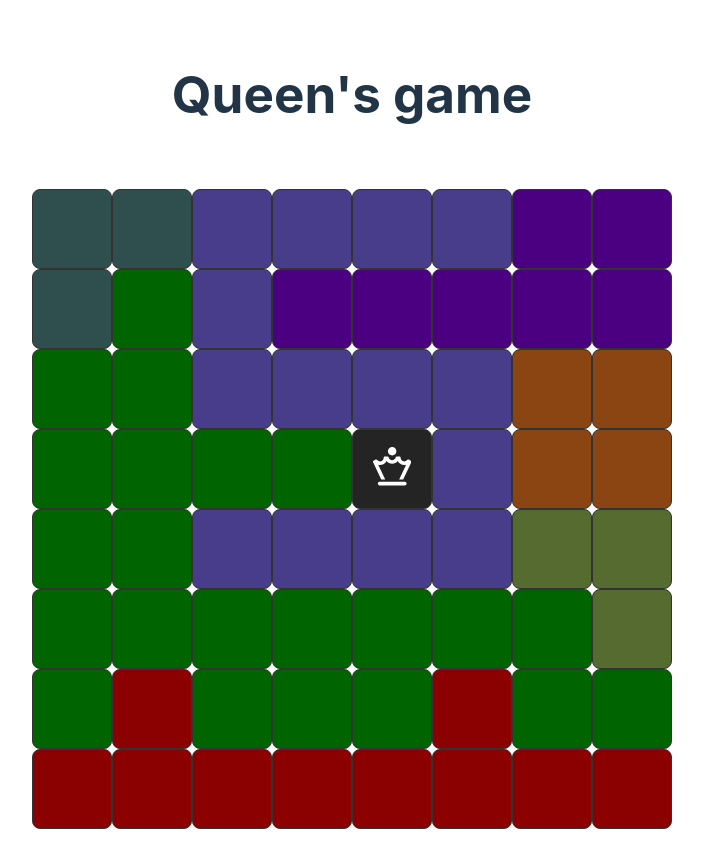
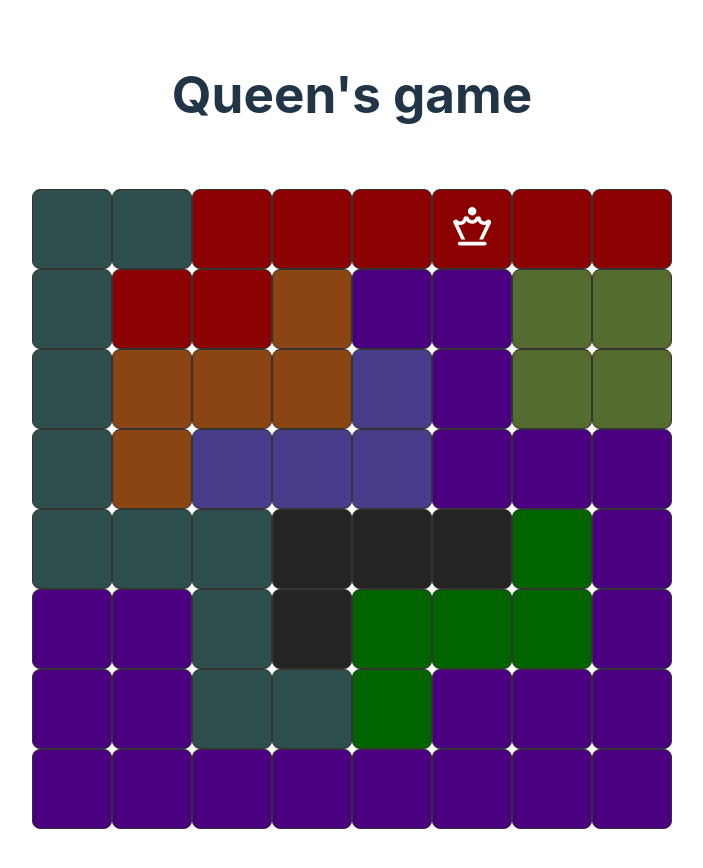
Before and after one commit to Jose-Tejero/queensgame, a React (Vite) app: page / in a window 1280 px wide. Shown: the top 868 px of the page, without its empty margins (288-991 px from the left). Built offline with nearby package versions, Linux system fonts and the light colour scheme.

Commit message:
Nuevo mapa 95

```diff
--- a/src/App.jsx
+++ b/src/App.jsx
@@ -4,7 +4,7 @@ import RowElement from './components/RowElement';
 
 function App() {
   const initialQueens = [
-    { indexRow: 4, indexCol: 5 },
+    { indexRow: 1, indexCol: 6 },
   ];
 
   const [matrix, setMatrix] = useState(8);
--- a/src/components/RowElement.jsx
+++ b/src/components/RowElement.jsx
@@ -1,10 +1,7 @@
 import * as React from 'react';
 import Cell from './Cell';
 import { useEffect } from 'react';
-import mapa74 from '../maps/mapa74';
-import mapa93 from '../maps/mapa93';
-import mapa94 from '../maps/mapa94';
-import mapaPrototipo from '../maps/mapaPrototipo';
+import mapa95 from '../maps/mapa95';
 
 function RowElement({
   numCells,
@@ -62,10 +59,10 @@ function RowElement({
           isRowForbidden={isRowForbidden}
           isColForbidden={isColForbidden(index + 1)}
           isCornerForbidden={handleSetCornerForbidden(indexRow + 1, index + 1)}
-          color={mapa74[indexRow][index]}
+          color={mapa95[indexRow][index]}
           inicialState={handleQueenInicialState(indexRow, index)}
           isBlocked={handleQueenInicialState(indexRow, index)}
-          isColorForbidden={isColorForbidden(mapa74[indexRow][index])}
+          isColorForbidden={isColorForbidden(mapa95[indexRow][index])}
         />
       ))}
     </div>
--- a/src/maps/mapa74.js
+++ b/src/maps/mapa74.js
@@ -7,7 +7,7 @@
 // '#4B0082' // Indigo
 // '#006400' // Dark Green
 
-const mapa93 = [
+const mapa74 = [
   ['#2F4F4F', '#2F4F4F', '#483D8B', '#483D8B', '#483D8B', '#483D8B', '#4B0082', '#4B0082'],
   ['#2F4F4F', '#006400', '#483D8B', '#4B0082', '#4B0082', '#4B0082', '#4B0082', '#4B0082'],
   ['#006400', '#006400', '#483D8B', '#483D8B', '#483D8B', '#483D8B', '#8B4513', '#8B4513'],
@@ -18,4 +18,4 @@ const mapa93 = [
   ['#8B0000', '#8B0000', '#8B0000', '#8B0000', '#8B0000', '#8B0000', '#8B0000', '#8B0000']
 ];
 
-export default mapa93;
+export default mapa74;
--- /dev/null
+++ b/src/maps/mapa95.js
@@ -0,0 +1,21 @@
+// '#2F4F4F' // Dark Slate Gray
+// '#8B0000' // Dark Red
+// '#556B2F' // Dark Olive Green
+// '#8B4513' // Saddle Brown
+// '#242424' // Dark Gray (custom)
+// '#483D8B' // Dark Slate Blue
+// '#4B0082' // Indigo
+// '#006400' // Dark Green
+
+const mapa94 = [
+  ['#2F4F4F', '#2F4F4F', '#8B0000', '#8B0000', '#8B0000', '#8B0000', '#8B0000', '#8B0000'],
+  ['#2F4F4F', '#8B0000', '#8B0000', '#8B4513', '#4B0082', '#4B0082', '#556B2F', '#556B2F'],
+  ['#2F4F4F', '#8B4513', '#8B4513', '#8B4513', '#483D8B', '#4B0082', '#556B2F', '#556B2F'],
+  ['#2F4F4F', '#8B4513', '#483D8B', '#483D8B', '#483D8B', '#4B0082', '#4B0082', '#4B0082'],
+  ['#2F4F4F', '#2F4F4F', '#2F4F4F', '#242424', '#242424', '#242424', '#006400', '#4B0082'],
+  ['#4B0082', '#4B0082', '#2F4F4F', '#242424', '#006400', '#006400', '#006400', '#4B0082'],
+  ['#4B0082', '#4B0082', '#2F4F4F', '#2F4F4F', '#006400', '#4B0082', '#4B0082', '#4B0082'],
+  ['#4B0082', '#4B0082', '#4B0082', '#4B0082', '#4B0082', '#4B0082', '#4B0082', '#4B0082']
+];
+
+export default mapa94;
```
